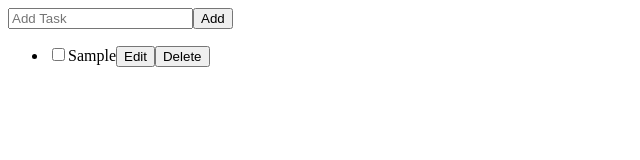
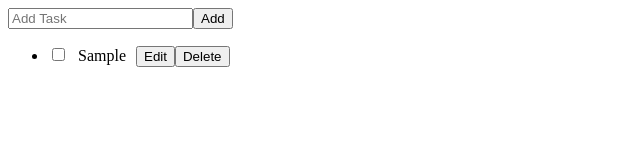
Before and after one commit to MauricioLSalles/bootcamp-frontend-25, a React (Vite) app in the folder todo-list/: page / in a window 1280 px wide. Both pictures are taken after typing "Sample" into the empty fields and a click on the button "Add". Shown: the top 160 px of the page, without its empty margins (0-640 px from the left). Built offline with nearby package versions, Linux system fonts and the light colour scheme.

Commit message:
added some styling

```diff
--- a/todo-list/src/components/molecules/ListItem.jsx
+++ b/todo-list/src/components/molecules/ListItem.jsx
@@ -15,7 +15,7 @@ function ListItem(props) {
         <Check
         onChange={()=>editItem(id, !clicked)}
         checked={clicked}/>
-        <span>{text}</span>
+        <span style={{margin:"0 10px"}}>{text}</span>
         <Button style={{display:clicked?"none":"inline-block"}} onClick={()=>editItem(id)} text={"Edit"}/>
         <Button style={{display:clicked?"none":"inline-block"}} onClick={()=>deleteItem(id)} text={"Delete"}/>
     </li>
```
